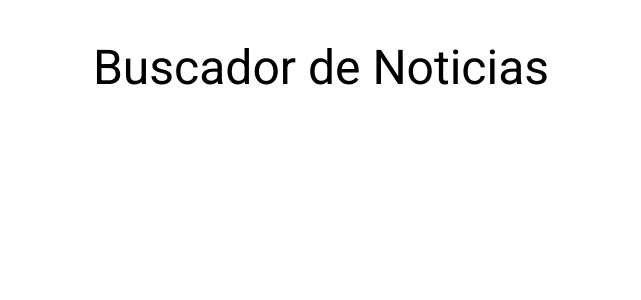
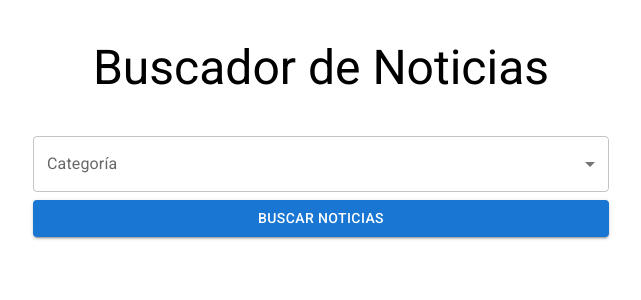
Before and after one commit to Nico235711/noticias-api-context, a React (Vite) app: page / in a window 1280 px wide. Shown: the top 300 px of the page, without its empty margins (319-960 px from the left). Built offline with nearby package versions, Linux system fonts and the light colour scheme.

Commit message:
Trabajando con el Formulario

```diff
--- a/src/App.jsx
+++ b/src/App.jsx
@@ -1,4 +1,5 @@
-import { Container, Typography } from "@mui/material"
+import { Container, Grid, Typography } from "@mui/material"
+import Formulario from "./components/Formulario"
 
 function App() {
 
@@ -9,6 +10,17 @@ function App() {
           Buscador de Noticias
         </Typography>
       </header>
+
+      <Grid
+        container
+        direction="row"
+        justifyContent="center"
+        alignItems="center"
+      >
+        <Grid item xs={12} md={6}>
+          <Formulario />
+        </Grid>
+      </Grid>
     </Container>
   )
 }
--- /dev/null
+++ b/src/components/Formulario.jsx
@@ -0,0 +1,49 @@
+import {
+  Box,
+  Button,
+  FormControl,
+  InputLabel,
+  MenuItem,
+  Select
+} from "@mui/material"
+
+const CATEGORIAS = [
+  { value: 'general', label: 'General'},
+  { value: 'business', label: 'Negocios'},
+  { value: 'entertainment', label: 'Entretenimiento'},
+  { value: 'health', label: 'Salud'},
+  { value: 'science', label: 'Ciencia'},
+  { value: 'sports', label: 'Deportes'},
+  { value: 'technology', label: 'Tecnología'},
+]
+
+const Formulario = () => {
+
+  return (
+    <form>
+      <FormControl fullWidth>
+        <InputLabel>Categoría</InputLabel>
+        <Select label="Categoría">
+          {
+            CATEGORIAS?.map(categoria => (
+              <MenuItem
+                value={categoria.value}
+                key={categoria.value}
+              >
+                {categoria.label}
+              </MenuItem>
+            ))
+          }
+        </Select>
+
+        <Box sx={{
+          marginTop: 1
+        }}>
+          <Button variant="contained" fullWidth>Buscar Noticias</Button>
+        </Box>
+      </FormControl>
+    </form>
+  )
+}
+
+export default Formulario
```
